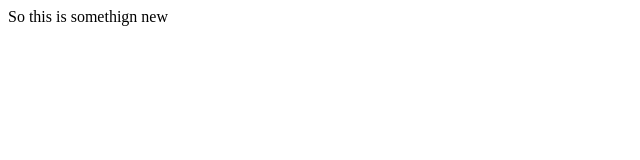
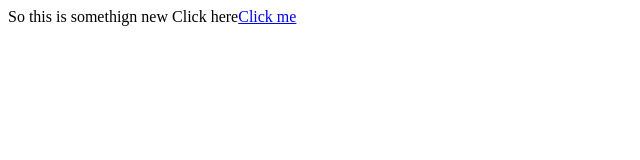
Before and after one commit to clashcoderme/clashcoderme.github.io, a plain HTML site: page index.html in a window 1280 px wide. Shown: the whole page, without its empty margins (0-640 px from the left). Drawn offline with Linux system fonts and the light colour scheme.

Commit message:
Update index.html

```diff
--- a/index.html
+++ b/index.html
@@ -6,5 +6,6 @@ This is testing
 </head>
 <body>
 So this is somethign new
+  Click here<a href="testing.html">Click me</a>
 </body>
 </html>
```
